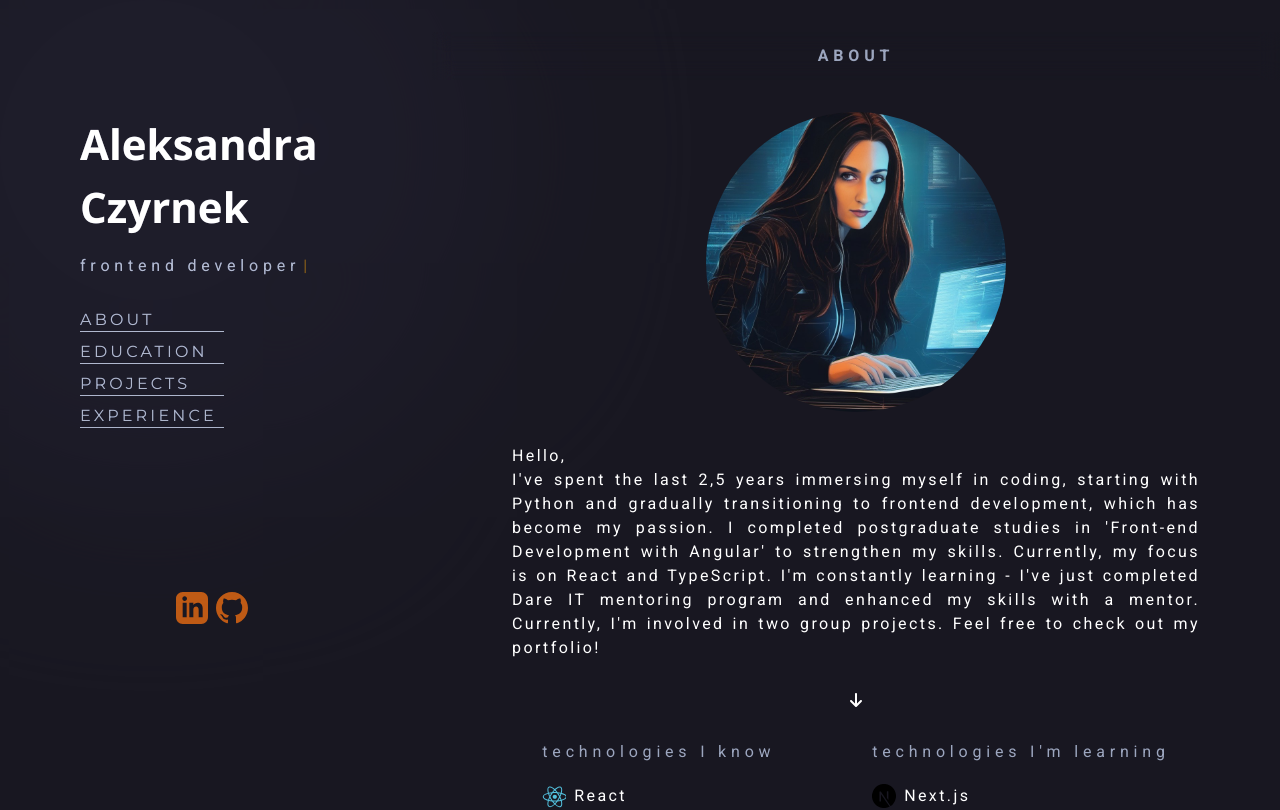
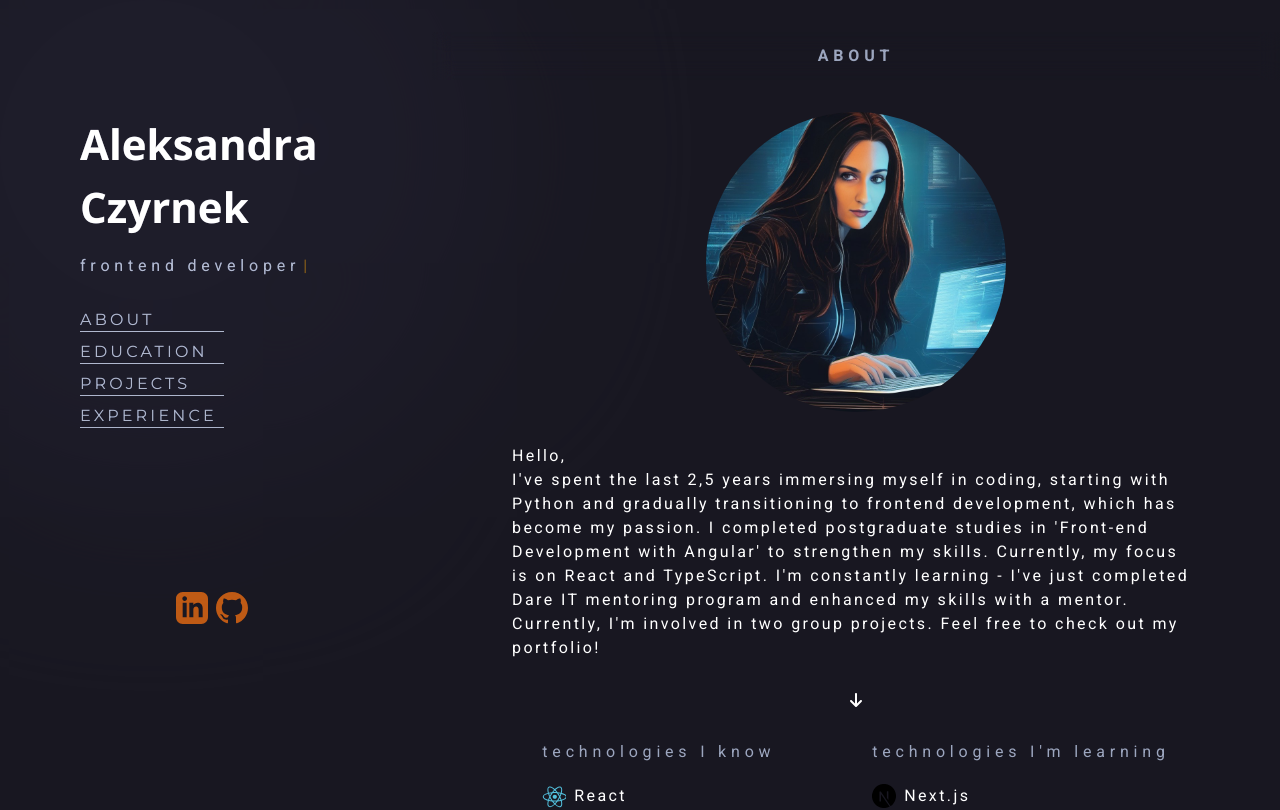
Before and after one commit to olcolcolc/olcolcolc.github.io, a React (Vite) app: page / in a window 1280 px wide. Shown: the top 810 px of the page. Built offline with nearby package versions, Linux system fonts and the light colour scheme.

Commit message:
refactor(code-cleanup): Change text-align in Bio->About

```diff
--- a/src/pages/home/Home.tsx
+++ b/src/pages/home/Home.tsx
@@ -20,6 +20,9 @@ const HomeContainer = styled.div`
 const MenuTitle = styled.header`
   ${theme.mixins.menuTitle()}
   ${theme.mixins.defaultTransition}
+  ${theme.mixins.forTablets(`
+        display: none;
+      `)}
 `;
 
 const Avatar = styled.img`
@@ -28,6 +31,13 @@ const Avatar = styled.img`
   height: 300px;
   border-radius: 50%;
   object-fit: cover;
+`;
+
+const Bio = styled.div`
+  ${theme.mixins.bio()}
+  ${theme.mixins.forMobiles(`
+        padding: 1rem;
+      `)}
 `;
 
 const Technology = styled.li`
@@ -57,7 +67,7 @@ function Home() {
     <HomeContainer>
       <MenuTitle>About</MenuTitle>
       <Avatar src={myAvatar} aria-label="my avatar" />
-      <Text variant="bio">
+      <Bio>
         Hello, <br />
         I've spent the last 2,5 years immersing myself in coding, starting with
         Python and gradually transitioning to frontend development, which has
@@ -67,7 +77,7 @@ function Home() {
         completed Dare IT mentoring program and enhanced my skills with a
         mentor. Currently, I'm involved in two group projects. Feel free to
         check out my portfolio!
-      </Text>
+      </Bio>
       <FontAwesomeIcon icon={faArrowDown} />
       <TechnologiesDiv>
         <TechnologiesColumn>
--- a/src/styles/theme.tsx
+++ b/src/styles/theme.tsx
@@ -64,7 +64,6 @@ const mixins = {
   padding: 1rem 0;
     `,
   bio: () => `
-    text-align: justify;
     color: ${colors.white};
     padding: 2rem 5rem;
     letter-spacing: 0.15em;
```
